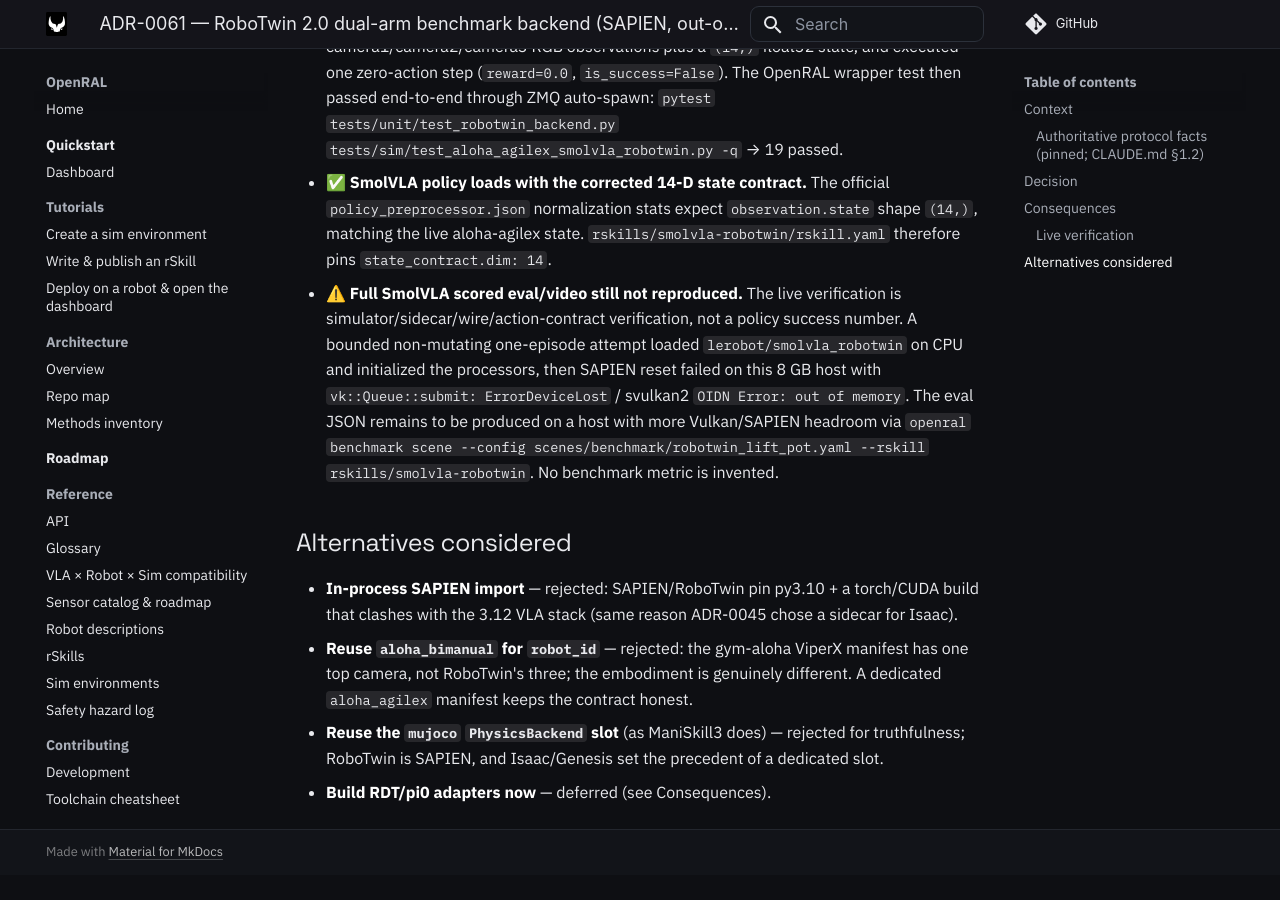
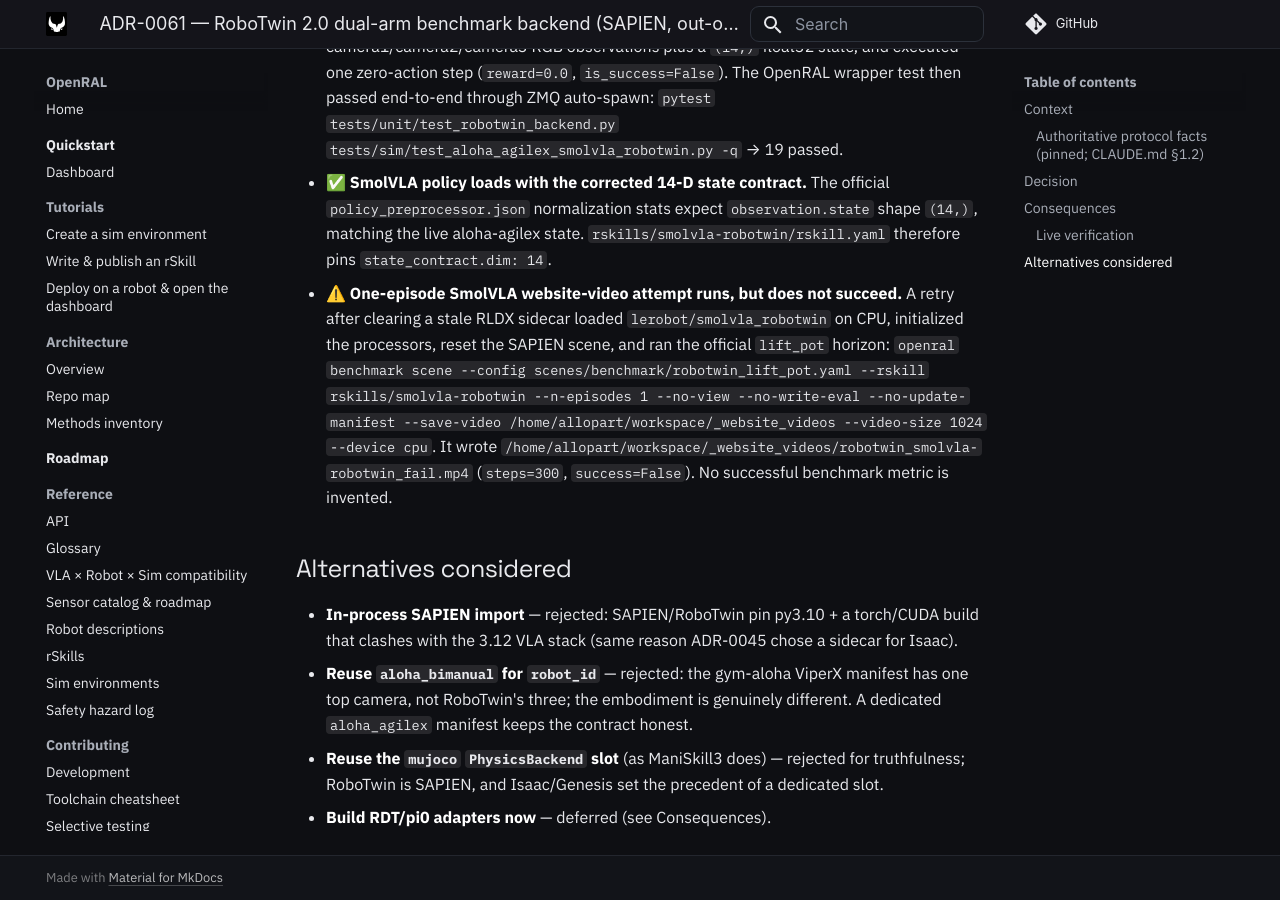
Before and after one commit to OpenRAL/openral, an MkDocs documentation site: the page built from docs/adr/0061-robotwin-dual-arm-benchmark-backend.md, in a window 1280 px wide and 900 px high, scrolled down 3790 px. Built offline with MkDocs 1.6.1 and Material for MkDocs 9.7.7, drawn with Linux system fonts in a browser that asks for light colours; comment, search, counter and statistics services are not loaded; before the commit the page ends 4665 px from its top, so only the background shows below that.

Commit message:
docs(robotwin): record website video retry
What changed:
- Update ADR-0061 live verification to record the successful RoboTwin lift_pot rerun through SAPIEN and the generated failure website clip.
- Clarify that the one-episode attempt ran 300 steps with success=False, so no successful benchmark metric is claimed.

How tested:
- openral benchmark scene --config scenes/benchmark/robotwin_lift_pot.yaml --rskill rskills/smolvla-robotwin --n-episodes 1 --no-view --no-write-eval --no-update-manifest --save-video /home/allopart/workspace/_website_videos --video-size 1024 --device cpu
- Verified /home/allopart/workspace/_website_videos/robotwin_smolvla-robotwin_fail.mp4 metadata: 1024x1024, 20 fps, 300 frames, 15 seconds.
- Verified /home/allopart/workspace/sim_rskill_matches.xlsx has formula_count=0 and error_count=0 after updating the RoboTwin row.

Co-authored-by: Copilot <223556219+Copilot@users.noreply.github.com>
Signed-off-by: Adrian Llopart <adrianllopart@gmail.com>

```diff
--- a/docs/adr/0061-robotwin-dual-arm-benchmark-backend.md
+++ b/docs/adr/0061-robotwin-dual-arm-benchmark-backend.md
@@ -144,14 +144,14 @@ still `pytest.skip` (CLAUDE.md §1.11); hosts with it run a real SAPIEN reset/st
   `policy_preprocessor.json` normalization stats expect `observation.state` shape `(14,)`,
   matching the live aloha-agilex state. `rskills/smolvla-robotwin/rskill.yaml` therefore
   pins `state_contract.dim: 14`.
-- ⚠️ **Full SmolVLA scored eval/video still not reproduced.** The live verification is
-  simulator/sidecar/wire/action-contract verification, not a policy success number. A bounded
-  non-mutating one-episode attempt loaded `lerobot/smolvla_robotwin` on CPU and initialized the
-  processors, then SAPIEN reset failed on this 8 GB host with
-  `vk::Queue::submit: ErrorDeviceLost` / svulkan2 `OIDN Error: out of memory`. The eval JSON
-  remains to be produced on a host with more Vulkan/SAPIEN headroom via
+- ⚠️ **One-episode SmolVLA website-video attempt runs, but does not succeed.** A retry after
+  clearing a stale RLDX sidecar loaded `lerobot/smolvla_robotwin` on CPU, initialized the
+  processors, reset the SAPIEN scene, and ran the official `lift_pot` horizon:
   `openral benchmark scene --config scenes/benchmark/robotwin_lift_pot.yaml --rskill
-  rskills/smolvla-robotwin`. No benchmark metric is invented.
+  rskills/smolvla-robotwin --n-episodes 1 --no-view --no-write-eval --no-update-manifest
+  --save-video /home/allopart/workspace/_website_videos --video-size 1024 --device cpu`.
+  It wrote `/home/allopart/workspace/_website_videos/robotwin_smolvla-robotwin_fail.mp4`
+  (`steps=300`, `success=False`). No successful benchmark metric is invented.
 
 ## Alternatives considered
 
```
